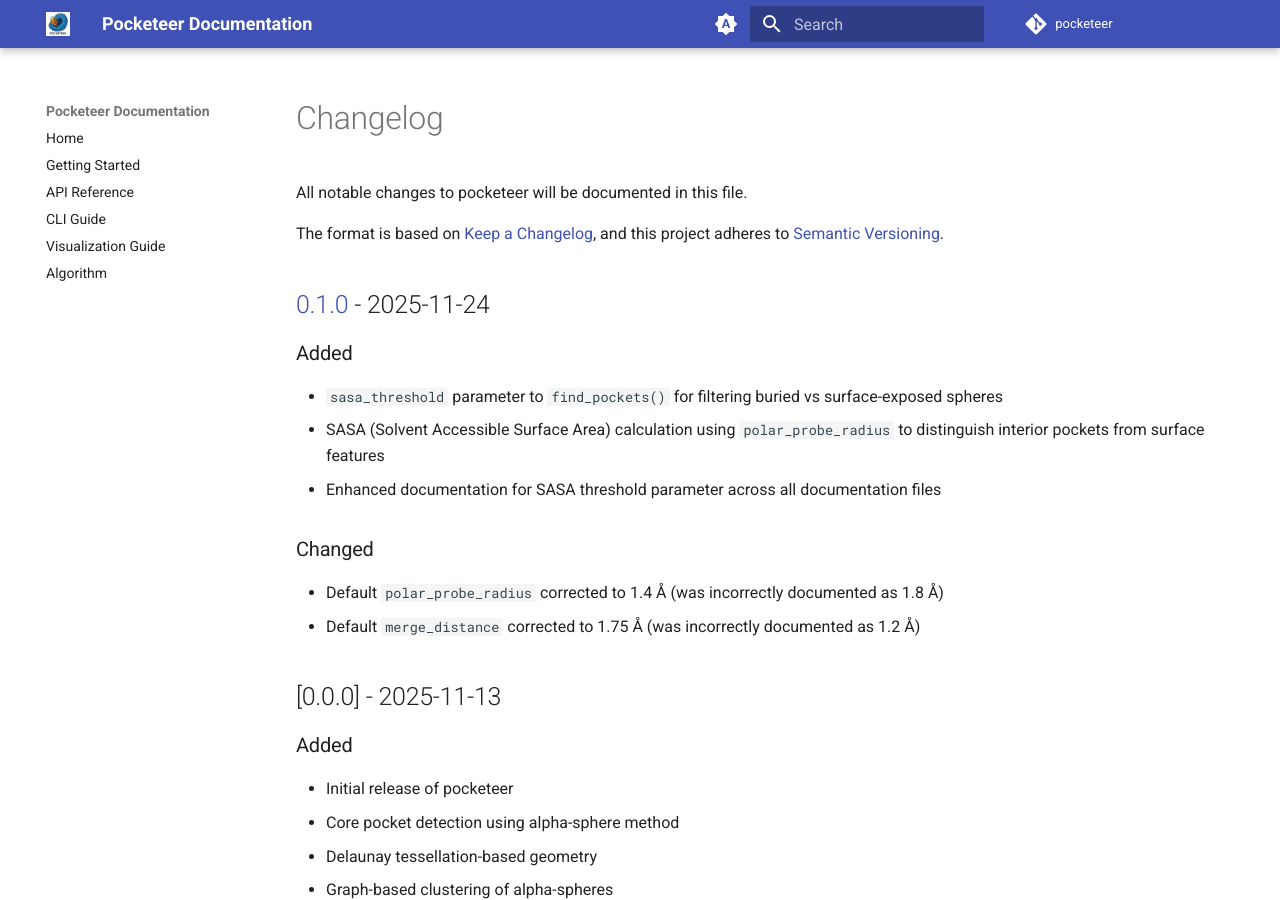
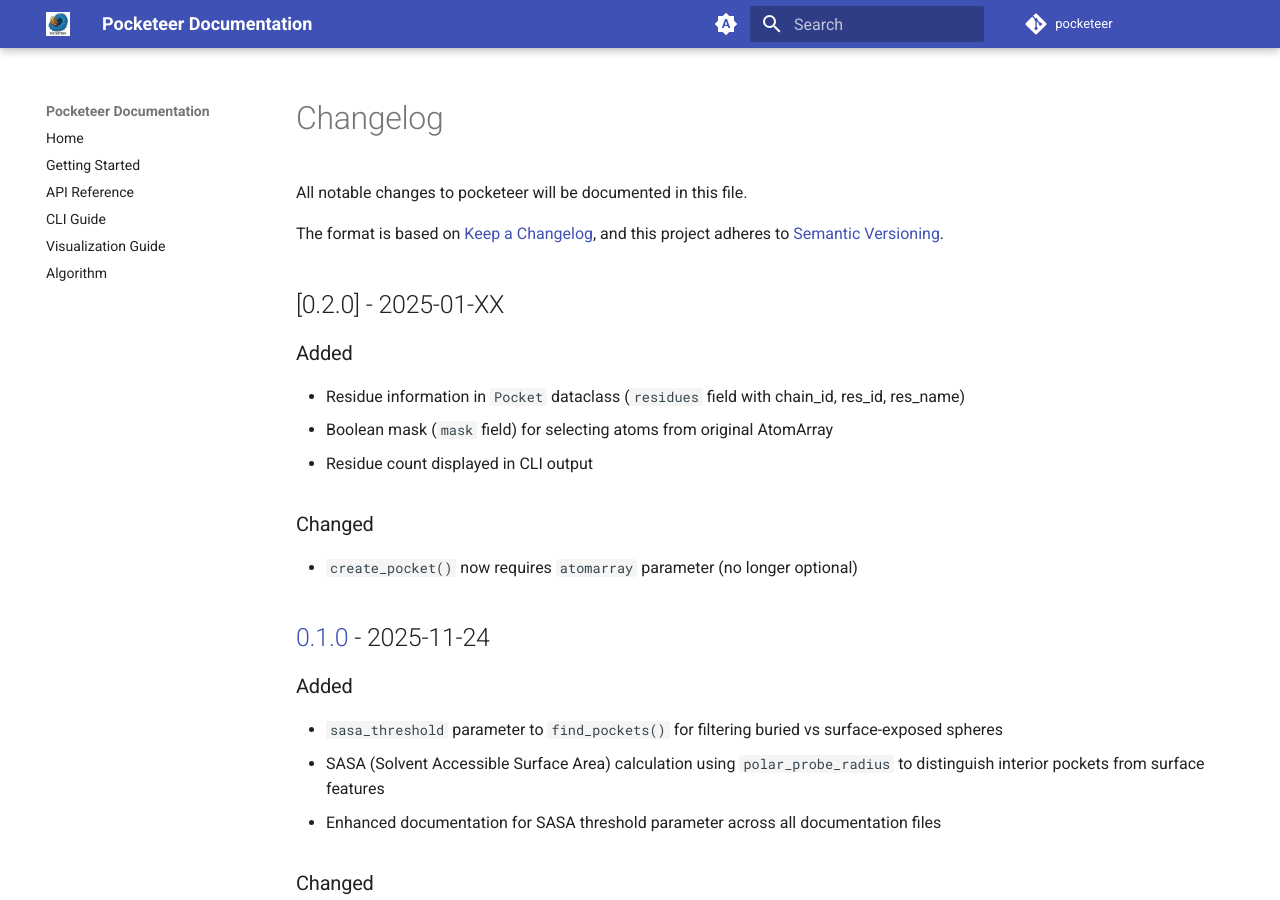
Before and after one commit to cch1999/pocketeer, an MkDocs documentation site: the page built from docs/CHANGELOG.md, in a window 1280 px wide and 900 px high. Built offline with MkDocs 1.6.1 and Material for MkDocs 9.7.7, drawn with Linux system fonts in a browser that asks for light colours; comment, search, counter and statistics services are not loaded.

Commit message:
bump version to 0.2.0

```diff
--- a/docs/CHANGELOG.md
+++ b/docs/CHANGELOG.md
@@ -4,6 +4,16 @@
 
 The format is based on [Keep a Changelog](https://keepachangelog.com/en/1.0.0/),
 and this project adheres to [Semantic Versioning](https://semver.org/spec/v2.0.0.html).
+
+## [0.2.0] - 2025-01-XX
+
+### Added
+- Residue information in `Pocket` dataclass (`residues` field with chain_id, res_id, res_name)
+- Boolean mask (`mask` field) for selecting atoms from original AtomArray
+- Residue count displayed in CLI output
+
+### Changed
+- `create_pocket()` now requires `atomarray` parameter (no longer optional)
 
 ## [0.1.0] - 2025-11-24
 
--- a/pyproject.toml
+++ b/pyproject.toml
@@ -4,7 +4,7 @@
 
 [project]
 name = "pocketeer"
-version = "0.1.0"
+version = "0.2.0"
 description = "A minimal, fpocket-style pocket finder in pure Python/Numpy."
 readme = "README.md"
 license = { text = "MIT" }
--- a/src/pocketeer/__init__.py
+++ b/src/pocketeer/__init__.py
@@ -1,6 +1,6 @@
 """Pocketeer: A minimal, fpocket-style pocket finder in pure Python/Numpy."""
 
-__version__ = "0.1.0"
+__version__ = "0.2.0"
 
 # Public API
 
```
